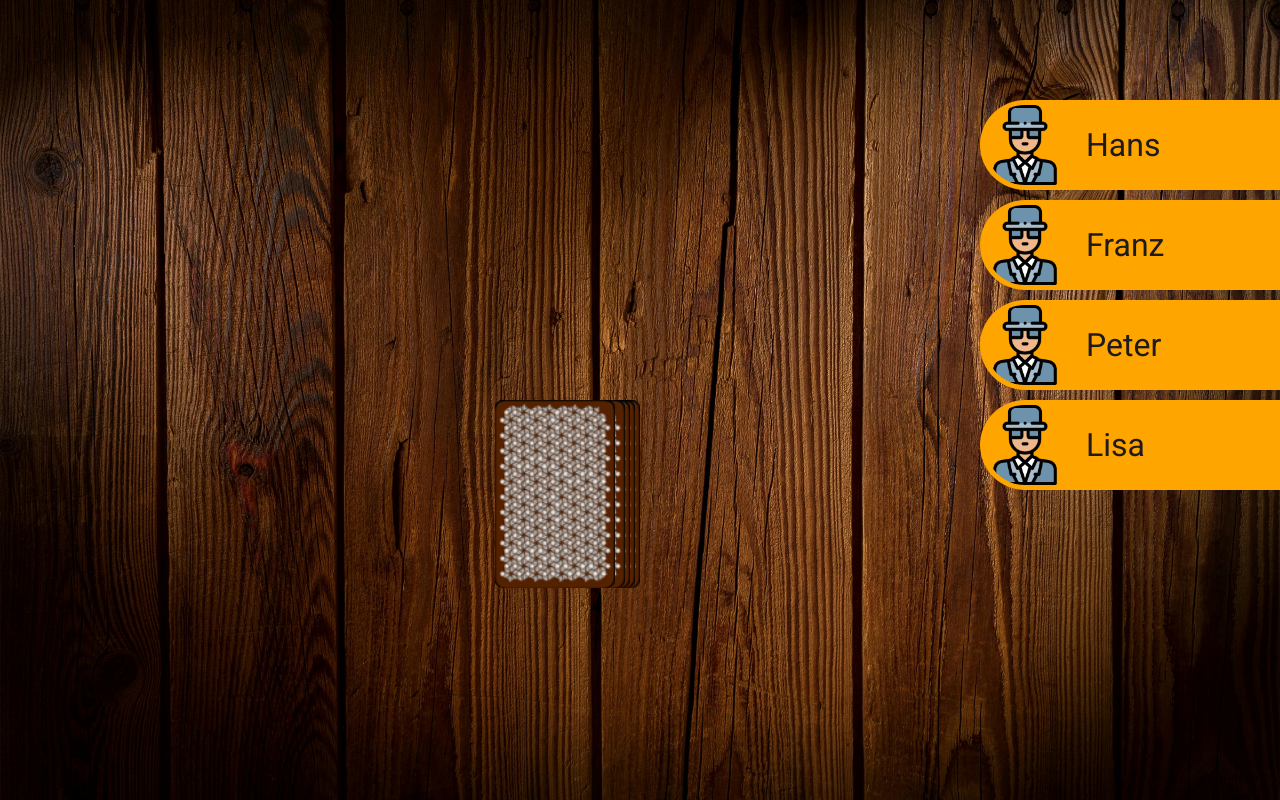
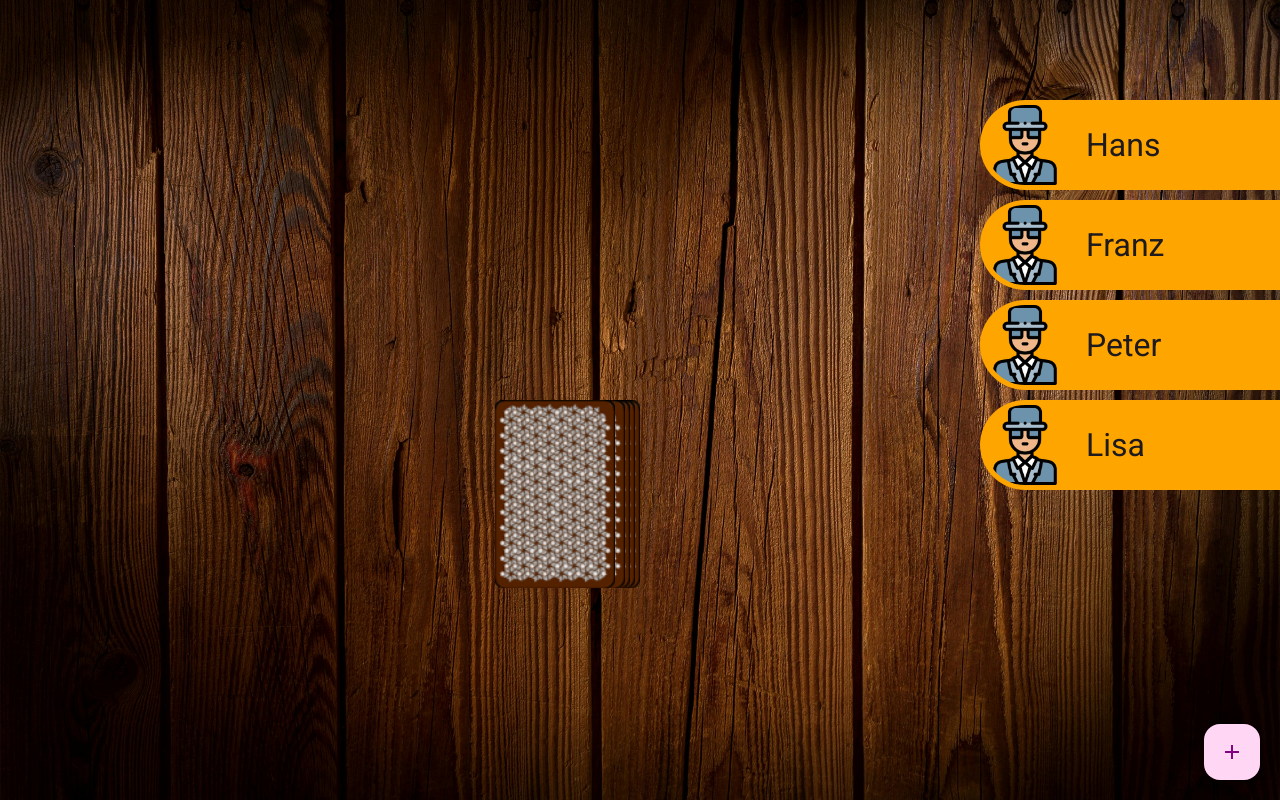
Before and after one commit to BilalAcil/Ring_of_Fire, an Angular app in the folder ringoffire/: page /game in a window 1280 px wide. Built offline with nearby package versions, Linux system fonts and the light colour scheme.

Commit message:
dialog open

```diff
--- /dev/null
+++ b/ringoffire/src/app/dialog-add-player/dialog-add-player.html
@@ -0,0 +1,12 @@
+<h2 mat-dialog-title>Add new player</h2>
+<mat-dialog-content>
+  <p>Please enter the name of the new player:</p>
+  <mat-form-field>
+    <mat-label>Name</mat-label>
+    <input matInput [(ngModel)]="name" />
+  </mat-form-field>
+</mat-dialog-content>
+<mat-dialog-actions>
+  <button mat-button (click)="onNoClick()">No Thanks</button>
+  <button mat-button [mat-dialog-close]="name" cdkFocusInitial>Ok</button>
+</mat-dialog-actions>
--- /dev/null
+++ b/ringoffire/src/app/dialog-add-player/dialog-add-player.ts
@@ -0,0 +1,32 @@
+import { Component } from '@angular/core';
+import { CommonModule } from '@angular/common';
+import { FormsModule } from '@angular/forms';
+
+import { MatDialogModule, MatDialogRef } from '@angular/material/dialog';
+import { MatFormFieldModule } from '@angular/material/form-field';
+import { MatInputModule } from '@angular/material/input';
+import { MatButtonModule } from '@angular/material/button';
+
+@Component({
+  selector: 'app-dialog-add-player',
+  standalone: true,
+  imports: [
+    CommonModule,
+    FormsModule,
+    MatDialogModule,
+    MatFormFieldModule,
+    MatInputModule,
+    MatButtonModule,
+  ],
+  templateUrl: './dialog-add-player.html',
+  styleUrls: ['./dialog-add-player.scss'],
+})
+export class DialogAddPlayer {
+  name = '';
+
+  constructor(private dialogRef: MatDialogRef<DialogAddPlayer>) { }
+
+  onNoClick(): void {
+    this.dialogRef.close();
+  }
+}
--- a/ringoffire/src/app/game/game.html
+++ b/ringoffire/src/app/game/game.html
@@ -14,3 +14,8 @@
 
   </div>
 </div>
+
+
+<button matFab (click)="openDialog()" class="btn-add">
+  <mat-icon>add</mat-icon>
+</button>
--- a/ringoffire/src/app/game/game.scss
+++ b/ringoffire/src/app/game/game.scss
@@ -66,3 +66,9 @@
   right: 0;
   z-index: 10;
 }
+
+.btn-add {
+  position: absolute;
+  bottom: 20px;
+  right: 20px;
+}
--- a/ringoffire/src/app/game/game.ts
+++ b/ringoffire/src/app/game/game.ts
@@ -1,19 +1,34 @@
-import { Component, ElementRef, ViewChild } from '@angular/core';
+import { Component, ElementRef, ViewChild, OnInit } from '@angular/core';
 import { CommonModule } from '@angular/common';
 import { GameModel } from '../../models/gameModel';
 import { Player } from '../player/player';
+import { MatButtonModule } from '@angular/material/button';
+import { MatIconModule } from '@angular/material/icon';
+import { MatDialog } from '@angular/material/dialog';
+import { DialogAddPlayer } from '../dialog-add-player/dialog-add-player';
+import { MatDialogModule } from '@angular/material/dialog';
 
 @Component({
   selector: 'app-game',
   standalone: true,
-  imports: [CommonModule, Player],
+  imports: [CommonModule, Player, MatButtonModule, MatIconModule, MatDialogModule],
   templateUrl: './game.html',
   styleUrls: ['./game.scss'],
 })
-export class Game {
+export class Game implements OnInit {
   game = new GameModel();
   currentCard = '';
   isAnimating = false;
+
+  constructor(public dialog: MatDialog) { }
+
+  ngOnInit(): void {
+    this.newGame();
+  }
+
+  newGame() {
+    this.game = new GameModel();
+  }
 
   @ViewChild('pickedCard') pickedCardRef?: ElementRef<HTMLImageElement>;
 
@@ -45,4 +60,13 @@ export class Game {
       }, 1000); // muss zu CSS passen
     }, 0);
   }
+
+  openDialog(): void {
+    const dialogRef = this.dialog.open(DialogAddPlayer);
+
+    dialogRef.afterClosed().subscribe(result => {
+      console.log('The dialog was closed');
+    }
+    );
+  }
 }
```
Also changed, not shown: ringoffire/src/app/dialog-add-player/dialog-add-player.scss (added), 1 other file (tests, documents, lock files or other folders).
